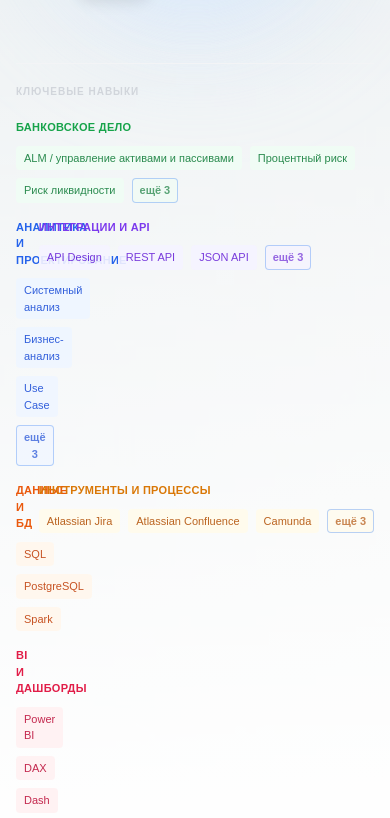
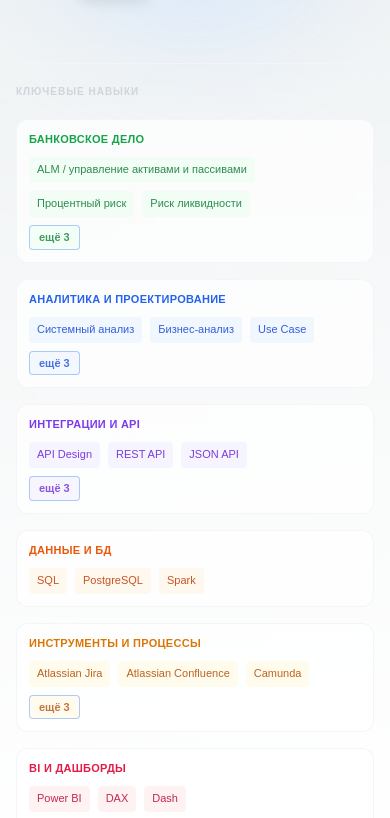
Before and after one commit to Maximbelugin/app_CV, a React (Vite) app: page / in a window 390 px wide. Shown: the part 1034-1852 px from the top of the page. Built offline with nearby package versions, Linux system fonts and the light colour scheme; a web font is replaced by a local one.

Commit message:
Fix mobile layout for key skills section

```diff
--- a/src/sections/CustomHero.tsx
+++ b/src/sections/CustomHero.tsx
@@ -319,35 +319,36 @@ export function CustomHero() {
                       key={group.title}
                       className={
                         index === 0
-                          ? "col-span-2 md:col-span-1 lg:col-span-2"
-                          : ""
+                          ? "lg:col-span-2 rounded-xl border border-gray-100/90 bg-white/70 p-3 sm:p-0 sm:border-0 sm:bg-transparent"
+                          : "rounded-xl border border-gray-100/90 bg-white/70 p-3 sm:p-0 sm:border-0 sm:bg-transparent"
                       }
                     >
                       <p
-                        className={`text-[11px] sm:text-xs font-bold uppercase tracking-wide mb-2.5 sm:mb-3 ${group.titleClass}`}
+                        className={`text-[11px] sm:text-xs font-bold uppercase tracking-wide leading-snug mb-2.5 sm:mb-3 ${group.titleClass}`}
                       >
                         {group.title}
                       </p>
-                      <div className="flex flex-wrap gap-2">
+                      <div className="flex flex-wrap gap-2 min-w-0">
                         {visibleSkills.map((skill) => (
                           <span
                             key={skill}
-                            className={`px-2 py-1 rounded text-[11px] sm:text-xs font-medium ${group.tagClass} opacity-90`}
+                            className={`px-2 py-1 rounded text-[11px] sm:text-xs font-medium leading-relaxed whitespace-normal break-words max-w-full ${group.tagClass} opacity-90`}
                           >
                             {skill}
                           </span>
                         ))}
+                      </div>
                       {remaining > 0 && !isExpanded && (
                         <button
                           onClick={() => toggleGroup(index)}
-                            className={`px-2 py-1 rounded text-[11px] sm:text-xs font-semibold
+                          className={`mt-2 inline-flex items-center px-2.5 py-1 rounded text-[11px] sm:text-xs font-semibold
                                      cursor-pointer select-none
                                      ${group.tagClass}
                                      ring-1 ring-inset ring-current/25
-                                       hover:opacity-100 hover:ring-current/50 hover:scale-105
+                                     hover:opacity-100 hover:ring-current/50
                                      active:scale-95
                                      transition-all duration-150
-                                       opacity-70`}
+                                     opacity-80`}
                           title={`Показать ещё ${remaining} навыка`}
                         >
                           ещё {remaining}
@@ -356,11 +357,11 @@ export function CustomHero() {
                       {isExpanded && (
                         <button
                           onClick={() => toggleGroup(index)}
-                            className="px-2 py-1 rounded text-[11px] sm:text-xs font-semibold
+                          className="mt-2 inline-flex items-center px-2.5 py-1 rounded text-[11px] sm:text-xs font-semibold
                                      cursor-pointer select-none
-                                       text-gray-400 bg-gray-50
+                                     text-gray-500 bg-gray-50
                                      ring-1 ring-inset ring-gray-200
-                                       hover:text-gray-600 hover:ring-gray-300
+                                     hover:text-gray-700 hover:ring-gray-300
                                      active:scale-95
                                      transition-all duration-150"
                           title="Свернуть"
@@ -368,7 +369,6 @@ export function CustomHero() {
                           скрыть
                         </button>
                       )}
-                      </div>
                     </div>
                   );
                 })}
```
Lines whose indentation alone changed are shown as unchanged.
